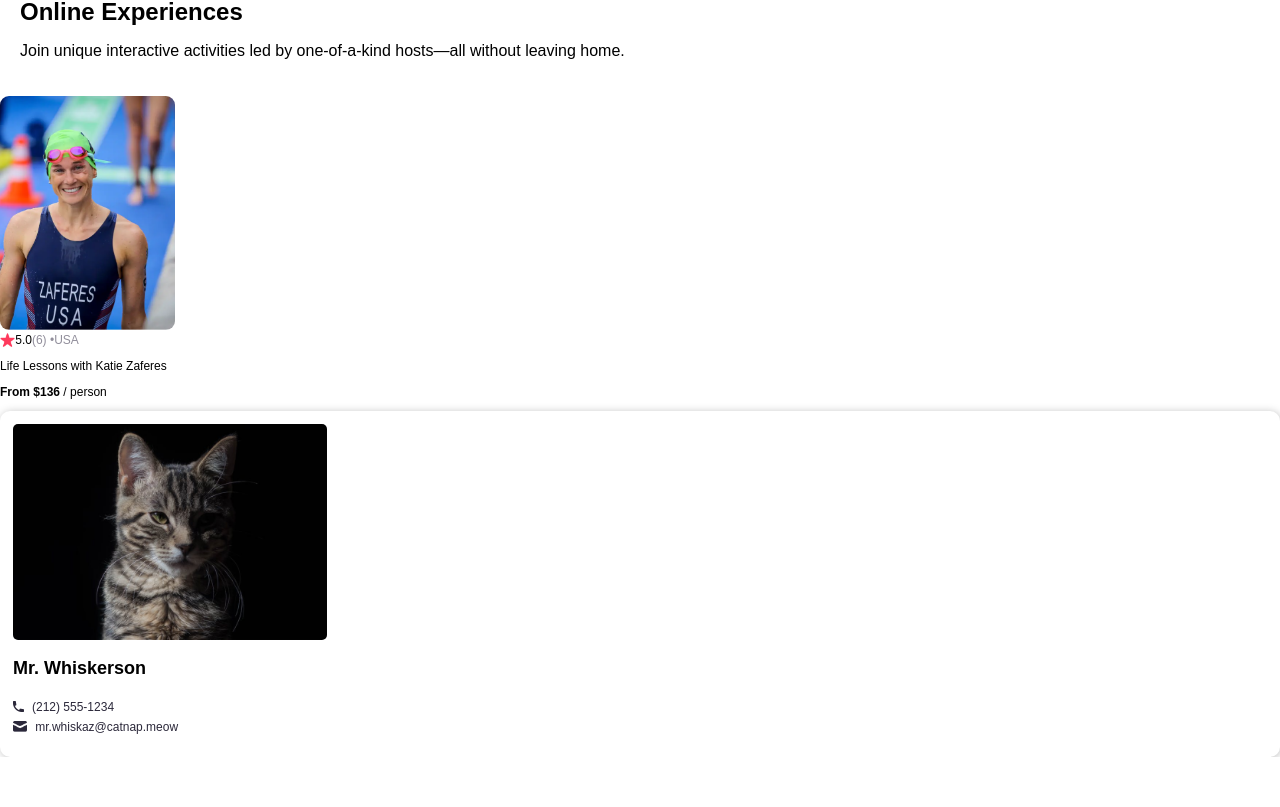
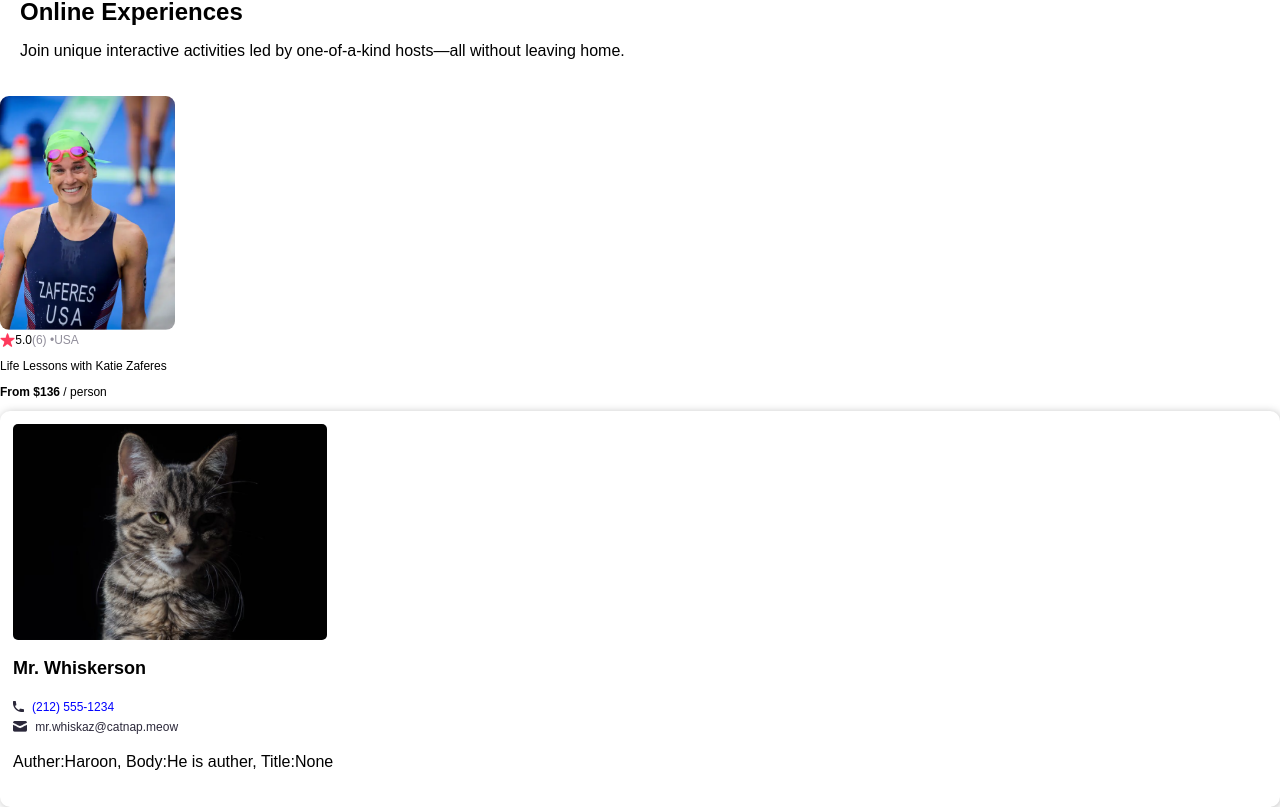
Before and after one commit to Noman-Memon/airbnb, a React (Create React App) app: page / in a window 1280 px wide. Shown: the part 346-1153 px from the top of the page. Before the commit the page ends 1103 px from the top, so only its background shows below. Built offline with nearby package versions, Linux system fonts and the light colour scheme.

Commit message:
using different props in contact.js

```diff
--- a/src/App.js
+++ b/src/App.js
@@ -16,6 +16,10 @@ function App() {
         name="Mr. Whiskerson"
         phone="(212) 555-1234"
         email="mr.whiskaz@catnap.meow"
+        isPun={true}
+        upvotes={10}
+        downvotes={2}
+        comments={{ author: 'Haroon', body: 'He is auther', title: 'None' }}
       />
     </div>
   )
--- a/src/components/Contact.js
+++ b/src/components/Contact.js
@@ -7,17 +7,28 @@ export default function Contact(props) {
    * Challenge: Fix the code below to use the `props`
    * object values in place of the hardcoded values below
    */
+  console.log(props)
   return (
     <div className="contact-card">
       <img src={props.img} alt="" />
       <h3>{props.name}</h3>
       <div className="info-group">
         <img src={logo} alt="" />
-        <p>{props.phone}</p>
+        {/* if there is an data in phone property then show what is in it (props.phone) */}
+        {props.phone && (
+          // we can also use this props.phone as a condition based
+          <p style={{ color: props.phone ? 'blue' : 'none' }}>{props.phone}</p>
+        )}
       </div>
       <div className="info-group">
         <img src={logo1} alt="" />
         <p>{props.email}</p>
+      </div>
+      <div>
+        <p>
+          Auther:{props.comments.author}, Body:{props.comments.body}, Title:
+          {props.comments.title}
+        </p>
       </div>
     </div>
   )
```
